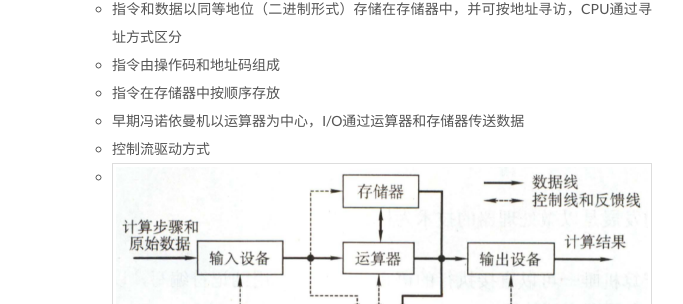
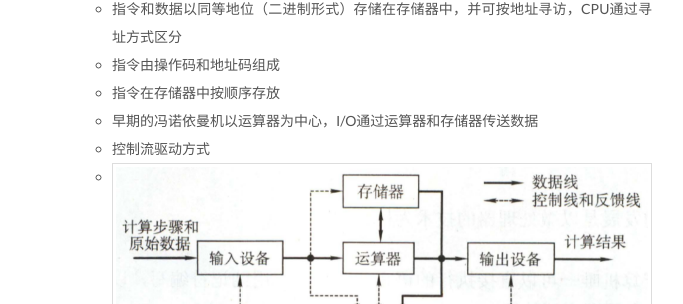
Before and after one commit to zhangfeng-fitz/zhangfeng-fitz.github.io, a Jekyll site: the page built from _posts/2021-02-07-organization-chapter1.md, in a window 1280 px wide. Shown: the part 2145-2449 px from the top of the page, without its empty margins (428-1111 px from the left). Built offline with Jekyll 4.4.1, drawn with Linux system fonts in a browser that asks for light colours; formulas are drawn with MathJax 3; comment, search, counter and statistics services are not loaded.

Commit message:
Update 2021-02-07-organization-chapter1.md

```diff
--- a/_posts/2021-02-07-organization-chapter1.md
+++ b/_posts/2021-02-07-organization-chapter1.md
@@ -80,7 +80,7 @@ title: 计算机组成原理（一）
 	- 指令和数据以同等地位（二进制形式）存储在存储器中，并可按地址寻访，CPU通过寻址方式区分
 	- 指令由操作码和地址码组成
 	- 指令在存储器中按顺序存放
-	- 早期冯诺依曼机以运算器为中心，I/O通过运算器和存储器传送数据
+	- 早期的冯诺依曼机以运算器为中心，I/O通过运算器和存储器传送数据
 	- 控制流驱动方式
 	- ![img](/img/20210207/冯诺依曼结构.png)
 - 现代计算机的组织结构
```
